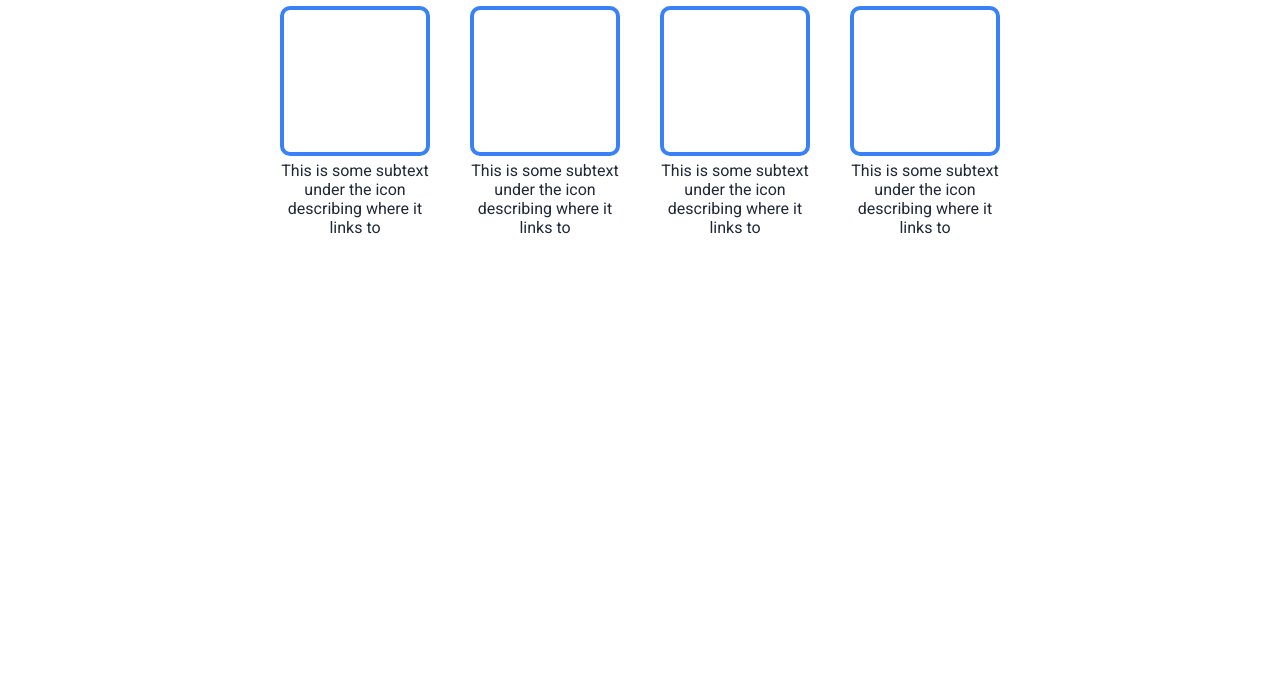
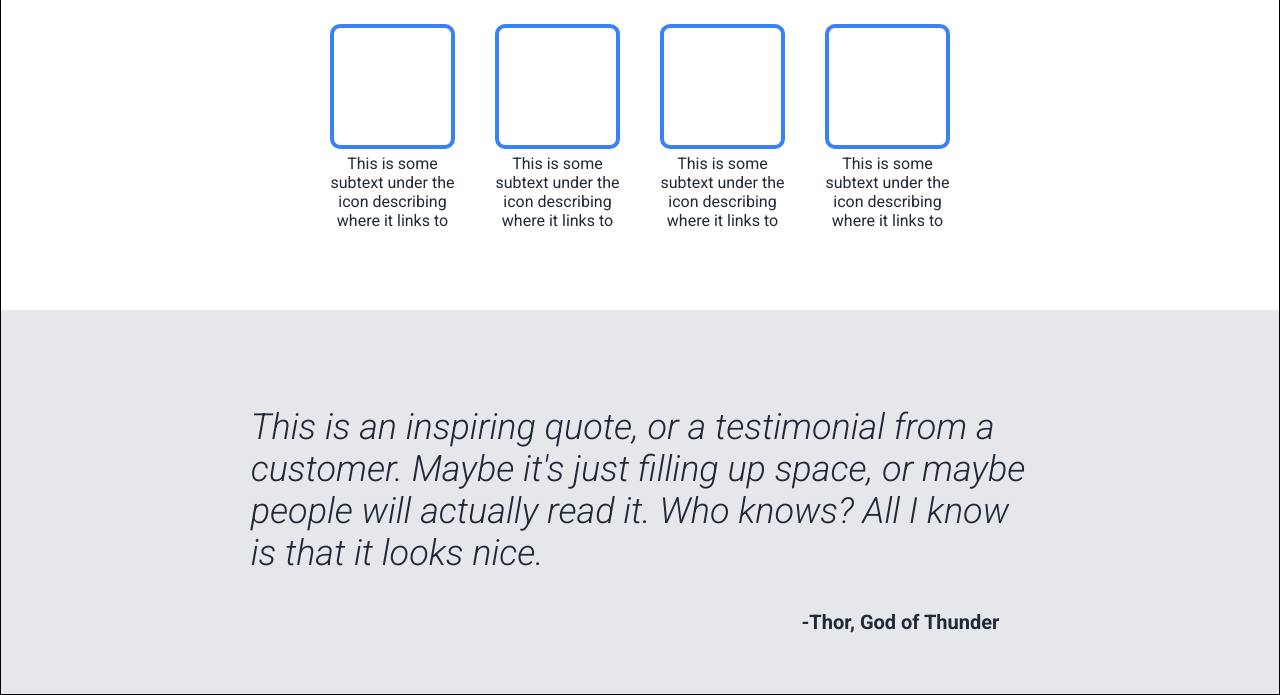
Before and after one commit to keenanhallas/odin-landing-page, a plain HTML site: page index.html in a window 1280 px wide. Shown: the part 733-1428 px from the top of the page. Before the commit the page ends 1050 px from the top, so only its background shows below. Drawn offline with Linux system fonts and the light colour scheme.

Commit message:
Build & style quote section, adjust page margins

```diff
--- a/css/style.css
+++ b/css/style.css
@@ -1,16 +1,20 @@
 body {
+    margin: 0px;
+    padding: 0px;
+    border: 1px solid black;
+}
+
+.container {
+    font-family: "Roboto", sans-serif;
     margin: 0px;
     padding: 0px;
 }
 
-.container {
-    font-family: "Roboto", sans-serif;
-    width: 90vw;
-    margin: 0 auto;
-}
-
-.container > * {
-
+.header,
+.hero-banner,
+.random-info,
+.quote-section {
+    padding: 0px 40px;
 }
 
 a {
@@ -58,7 +62,8 @@ a {
 
 .hero-banner {
     display: flex;
-    padding: 75px 0px;
+    padding-top: 75px;
+    padding-bottom: 75px;
     gap: 30px;
 }
 
@@ -75,6 +80,10 @@ a {
     flex: 1 1 55%;
 }
 
+.placeholder-img {
+    border-radius: 20px;
+}
+
 .sign-up-button {
     background-color: #3882F6;
     font-size: 18px;
@@ -88,7 +97,12 @@ a {
     display: flex;
     flex-direction: column;
     align-items: center;
-    padding: 40px 0px 80px 0px;
+    padding-top: 40px;
+    padding-bottom: 80px;
+}
+
+.random-info,
+.quote-section {
     color: #1F2937;
 }
 
@@ -116,8 +130,8 @@ a {
 .card-img {
     /* width: 100%;
     height: auto; */
-    min-width: 150px;
-    min-height: 150px;
+    min-width: 125px;
+    min-height: 125px;
     border: 4px solid #3882F6;
     border-radius: 10px;
     box-sizing: border-box;
@@ -130,3 +144,30 @@ a {
     min-width: 100%;
     text-align: center;
 }
+
+.quote-section {
+    display: flex;
+    justify-content: center;
+    background-color: #E5E7EB;
+    padding-top: 60px;
+    padding-bottom: 60px;
+}
+
+.quote-block {
+    max-width: 65%;
+    display: flex;
+    flex-direction: column;
+}
+
+.quote {
+    font-size: 36px;
+    font-style: italic;
+    font-weight: 300;
+}
+
+.quote-credit {
+    text-align: right;
+    margin-right: 30px;
+    font-size: 20px;
+    font-weight: bold;
+}
--- a/index.html
+++ b/index.html
@@ -50,6 +50,12 @@
                     </div>
                 </div>
             </div>
+            <div class="quote-section">
+                <div class="quote-block">
+                    <p class="quote">This is an inspiring quote, or a testimonial from a customer. Maybe it's just filling up space, or maybe people will actually read it. Who knows? All I know is that it looks nice.</p>
+                    <span class="quote-credit">-Thor, God of Thunder</span>
+                </div>
+            </div>
         </div>
     </body>
 </html>
```
